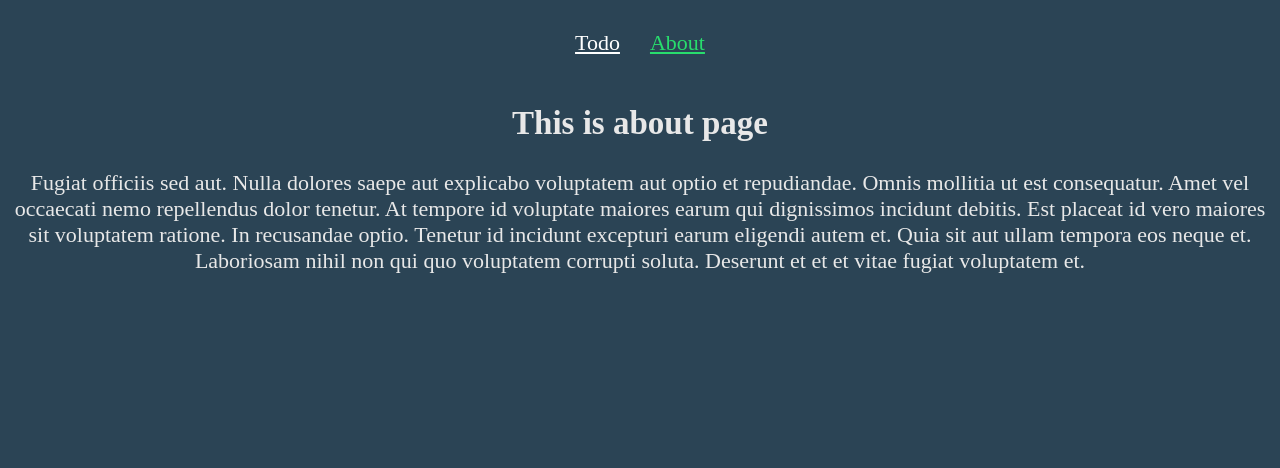
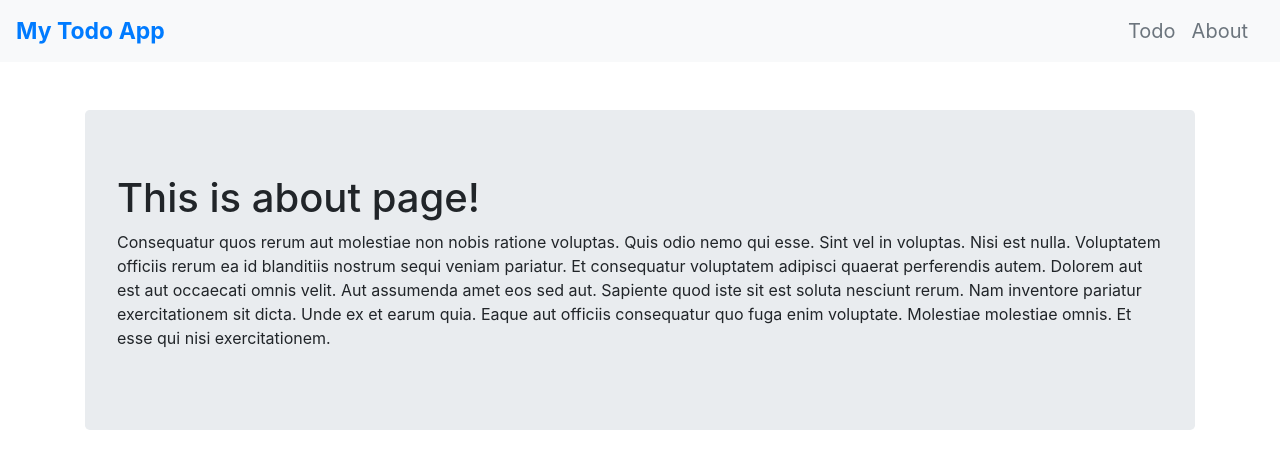
Before and after one commit to borishere/todo-app, a React (Create React App) app: page /about in a window 1280 px wide. Shown: the top 468 px of the page. Built offline with nearby package versions, Linux system fonts and the light colour scheme; no server answers.

Commit message:
use Bootstrap

```diff
--- a/package.json
+++ b/package.json
@@ -7,9 +7,11 @@
     "@testing-library/jest-dom": "^4.2.4",
     "@testing-library/react": "^9.5.0",
     "@testing-library/user-event": "^7.2.1",
+    "bootstrap": "^4.5.3",
     "gh-pages": "^3.1.0",
     "node-sass": "^4.14.1",
     "react": "^17.0.1",
+    "react-bootstrap": "^1.4.0",
     "react-dom": "^17.0.1",
     "react-router-dom": "^5.2.0",
     "react-scripts": "3.4.4"
--- a/src/About.jsx
+++ b/src/About.jsx
@@ -1,14 +1,18 @@
 import React from 'react';
+import { Container, Jumbotron } from 'react-bootstrap';
 
 function About() {
     return (
-        <div>
-            <h2>This is about page</h2>
-            <p>
-                Fugiat officiis sed aut. Nulla dolores saepe aut explicabo voluptatem aut optio et repudiandae. Omnis mollitia ut est consequatur.
-                Amet vel occaecati nemo repellendus dolor tenetur. At tempore id voluptate maiores earum qui dignissimos incidunt debitis. Est placeat id vero maiores sit voluptatem ratione. In recusandae optio. Tenetur id incidunt excepturi earum eligendi autem et. Quia sit aut ullam tempora eos neque et. Laboriosam nihil non qui quo voluptatem corrupti soluta. Deserunt et et et vitae fugiat voluptatem et.
-            </p>
-        </div>
+        <Container>
+            <Jumbotron>
+                <h1>This is about page!</h1>
+                <p>
+                    Consequatur quos rerum aut molestiae non nobis ratione voluptas. Quis odio nemo qui esse. Sint vel in voluptas. Nisi est nulla. Voluptatem officiis rerum ea id blanditiis nostrum sequi veniam pariatur.
+                    Et consequatur voluptatem adipisci quaerat perferendis autem. Dolorem aut est aut occaecati omnis velit. Aut assumenda amet eos sed aut.
+                    Sapiente quod iste sit est soluta nesciunt rerum. Nam inventore pariatur exercitationem sit dicta. Unde ex et earum quia. Eaque aut officiis consequatur quo fuga enim voluptate. Molestiae molestiae omnis. Et esse qui nisi exercitationem.
+                </p>
+            </Jumbotron>
+        </Container>
     )
 }
 
--- a/src/App.js
+++ b/src/App.js
@@ -5,11 +5,13 @@ import AddTodo from "./Todo/AddTodo";
 import Loader from "./Loader";
 // import Modal from './Modal/Modal';
 import Reducer from './Reducer';
-import { BrowserRouter, Switch, Route, NavLink } from 'react-router-dom';
+import { BrowserRouter, Switch, Route } from 'react-router-dom';
 import About from './About';
 import TodoItemDetails from './Todo/TodoItemDetails';
 import TodoFind from './Todo/TodoFind';
 import TodoFilter from './Todo/TodoFilter';
+import { Col, Container, Row } from 'react-bootstrap';
+import { TodoNavbar } from './Todo/TodoNavbar';
 
 function App() {
     const initialState = {
@@ -41,24 +43,28 @@ function App() {
 
     return (
         <BrowserRouter basename={process.env.PUBLIC_URL}>
-            <ul className='navbar'>
-                <li>
-                    <NavLink exact to='/' className='nav-link'>Todo</NavLink>
-                </li>
-                <li>
-                    <NavLink exact to='/about' className='nav-link'>About</NavLink>
-                </li>
-            </ul>
-
+            <TodoNavbar />
             <Switch>
                 <Route exact path='/'>
                     <Context.Provider value={{ state, dispatch }}>
-                        <div className='wrapper'>
-                            <h1>Todo app</h1>
-                            {/* <Modal /> */}
+                        <Container fluid='md' className='text-center'>
+                            <Row>
+                                <Col>
                                     <TodoFilter />
+                                </Col>
+                            </Row>
+                            <Row>
+                                <Col>
                                     <TodoFind />
+                                </Col>
+                            </Row>
+                            <Row>
+                                <Col>
                                     <AddTodo />
+                                </Col>
+                            </Row>
+                            <Row>
+                                <Col>
                                     {
                                         state.loading && <Loader />
                                     }
@@ -68,7 +74,9 @@ function App() {
                                             :
                                             state.loading ? '' : <h3>No todos found!</h3>
                                     }
-                        </div>
+                                </Col>
+                            </Row>
+                        </Container>
                     </Context.Provider>
                 </Route>
                 <Route exact path='/about'>
--- a/src/Todo/AddTodo.jsx
+++ b/src/Todo/AddTodo.jsx
@@ -1,4 +1,5 @@
 import React, { useContext } from "react";
+import { Button, Form, FormControl, InputGroup } from "react-bootstrap";
 import Context from "../context";
 
 function useInputValue(state, dispatch) {
@@ -45,19 +46,23 @@ function AddTodo() {
     }
 
     return (
-        <form onSubmit={submitHandler}>
-            <input
-                type="text"
-                className='add-todo-input'
-                {...input.bind}
-            />
-            <button
-                type="submit"
-                className='add-todo-btn'
-            >
-                Add task
-            </button>
-        </form>
+        <Form onSubmit={submitHandler}>
+            <InputGroup className="mb-3">
+                <FormControl
+                    className='add-todo-input'
+                    {...input.bind}
+                />
+                <InputGroup.Append>
+                    <Button
+                    type='submit'
+                        variant='secondary'
+                        className='add-todo-btn'
+                    >
+                        Add Todo
+                    </Button>
+                </InputGroup.Append>
+            </InputGroup>
+        </Form>
     )
 }
 
--- a/src/Todo/TodoFind.jsx
+++ b/src/Todo/TodoFind.jsx
@@ -1,15 +1,8 @@
 import React, { useContext } from 'react';
+import { Form } from 'react-bootstrap';
 import Context from '../context';
 
 function TodoFind() {
-    const styles = {
-        input: {
-            fontSize: '20px',
-            marginBottom: '20px',
-            padding: '7px'
-        }
-    }
-
     const { state, dispatch } = useContext(Context);
 
     function findHandler(e) {
@@ -23,13 +16,16 @@ function TodoFind() {
     }
 
     return (
-        <input
-            type="text"
-            value={state.findTodoValue}
-            onChange={(e) => findHandler(e)}
-            style={styles.input}
-            placeholder='Find task'
-        />
+        <Form>
+            <Form.Group>
+                <Form.Control
+                    type="text"
+                    placeholder='Find task'
+                    value={state.findTodoValue}
+                    onChange={(e) => findHandler(e)}
+                />
+            </Form.Group>
+        </Form>
     )
 }
 
--- a/src/Todo/TodoItem.jsx
+++ b/src/Todo/TodoItem.jsx
@@ -2,6 +2,7 @@ import React, { useContext } from 'react';
 import PropTypes from 'prop-types'
 import Context from '../context'
 import { useHistory } from 'react-router-dom';
+import { Button, ListGroup } from 'react-bootstrap';
 
 const styles = {
     li: {
@@ -36,7 +37,7 @@ function TodoItem({ todo, index }) {
     }
 
     function itemClickHandler(e) {
-        if (e.target.className === 'todo-item') {
+        if (e.target.classList.contains('todo-item')) {
             history.push('/' + todo.id);
         }
     }
@@ -46,8 +47,9 @@ function TodoItem({ todo, index }) {
     }
 
     return (
-        <li
+        <ListGroup.Item
             style={styles.li}
+            variant='secondary'
             className='todo-item'
             onClick={(e) => itemClickHandler(e)}
         >
@@ -60,12 +62,14 @@ function TodoItem({ todo, index }) {
                 <strong>{index + 1}.</strong>&nbsp;
                 {todo.title}
             </span>
-            <button
+            <Button
                 className='remove-btn'
-                onClick={() => dispatch({ type: 'REMOVE_TODO', payload: todo.id })}>
+                variant='danger'
+                onClick={() => dispatch({ type: 'REMOVE_TODO', payload: todo.id })}
+            >
                 &times;
-            </button>
-        </li>
+            </Button>
+        </ListGroup.Item>
     )
 }
 
--- a/src/Todo/TodoItemDetails.jsx
+++ b/src/Todo/TodoItemDetails.jsx
@@ -1,4 +1,5 @@
 import React from 'react';
+import { Container, Jumbotron } from 'react-bootstrap';
 import { useParams } from 'react-router-dom';
 
 function TodoItemDetails({ todos }) {
@@ -6,10 +7,12 @@ function TodoItemDetails({ todos }) {
     let todo = todos.filter(item => item.id === +id)[0];
 
     return (
-        <>
-            <h2>Task id: {id}</h2>
-            <h3> {todo.title} </h3>
-        </>
+        <Container className='text-center'>
+            <Jumbotron>
+                <h2>Task id: {id}</h2>
+                <h3> {todo.title} </h3>
+            </Jumbotron>
+        </Container>
     )
 }
 
--- a/src/Todo/TodoList.jsx
+++ b/src/Todo/TodoList.jsx
@@ -1,23 +1,17 @@
 import React from 'react';
 import PropTypes from 'prop-types'
 import TodoItem from './TodoItem';
-
-const styles = {
-    ul: {
-        padding: 0,
-        listStyle: 'none'
-    }
-}
+import { ListGroup } from 'react-bootstrap';
 
 function TodoList(props) {
     return (
-        <ul style={styles.ul}>
+        <ListGroup>
             {
                 props.todos.map((todo, i) => {
                     return <TodoItem todo={todo} key={todo.id} index={i} />
                 })
             }
-        </ul>
+        </ListGroup>
     )
 }
 
--- /dev/null
+++ b/src/Todo/TodoNavbar.jsx
@@ -0,0 +1,19 @@
+import React from 'react';
+import { Nav, Navbar } from 'react-bootstrap';
+import { NavLink } from 'react-router-dom';
+
+export const TodoNavbar = () => (
+    <Navbar bg='light' className='justify-content-between mb-5'>
+        <Navbar.Brand className='text-primary font-weight-bold'>
+            My Todo App
+        </Navbar.Brand>
+        <Nav className="mr-sm-2">
+            <NavLink exact to='/' className='nav-link text-secondary'>
+                Todo
+            </NavLink>
+            <NavLink exact to='/about' className='nav-link text-secondary'>
+                About
+            </NavLink>
+        </Nav>
+    </Navbar>
+)
--- a/src/index.scss
+++ b/src/index.scss
@@ -1,85 +1,25 @@
-body {
-  background-color: hsl(204, 33%, 25%);
-  color: hsl(0, 0%, 91%);
-  font-size: 22px;
+@import "~bootstrap/scss/bootstrap";
+
+.navbar-brand {
+    font-size: 23px;
 }
 
-#root {
-  display: flex;
-  flex-direction: column;
-  justify-content: center;
-  text-align: center;
-}
-
-.wrapper {
-  width: 700px;
-  margin: 0 auto;
-  padding: 50px;
-}
-
-.remove-btn {
-  background-color: rgb(100, 149, 237);
+.nav-link {
     font-size: 20px;
-  border-radius: 100px;
 }
 
 .done {
     text-decoration: line-through;
 }
 
-.navbar {
-  display: flex;
-  justify-content: center;
-  padding: 0;
-  list-style: none;
-}
-
-.navbar li:not(:first-child) {
+.todo-filter-wrap {
+    font-size: 20px;
+    .form-check:not(:first-child) {
         margin-left: 30px;
     }
-
-.nav-link {
-  color: #fff;
-}
-
-.nav-link.active {
-  color: rgb(40, 221, 109);
-}
-
-.add-todo-input {
-  width: 500px;
-  height: 20px;
-  font-size: 20px;
-  padding: 10px;
-}
-
-.add-todo-btn {
-  height: 44px;
-  padding: 0 10px;
-  font-size: 20px;
-  margin-left: 10px;
-}
-
-.todo-filter-wrap {
-  display: flex;
-  justify-content: center;
-  margin-top: 40px;
-  margin-bottom: 30px;
-}
-
-.todo-filter-el {
-  display: flex;
-  flex-direction: column;
-  justify-content: center;
-  align-items: center;
-}
-
-.todo-filter-el:not(:first-child) {
-  margin-left: 30px;
-}
-
-.todo-filter-el input {
+    .form-check-input {
         width: 17px;
         height: 17px;
         margin-top: 10px;
     }
+}
```
Also changed, not shown: src/Todo/TodoFilter.jsx (+21 -23 lines), 1 other file (tests, documents, lock files or other folders). Lines whose indentation alone changed are shown as unchanged.
